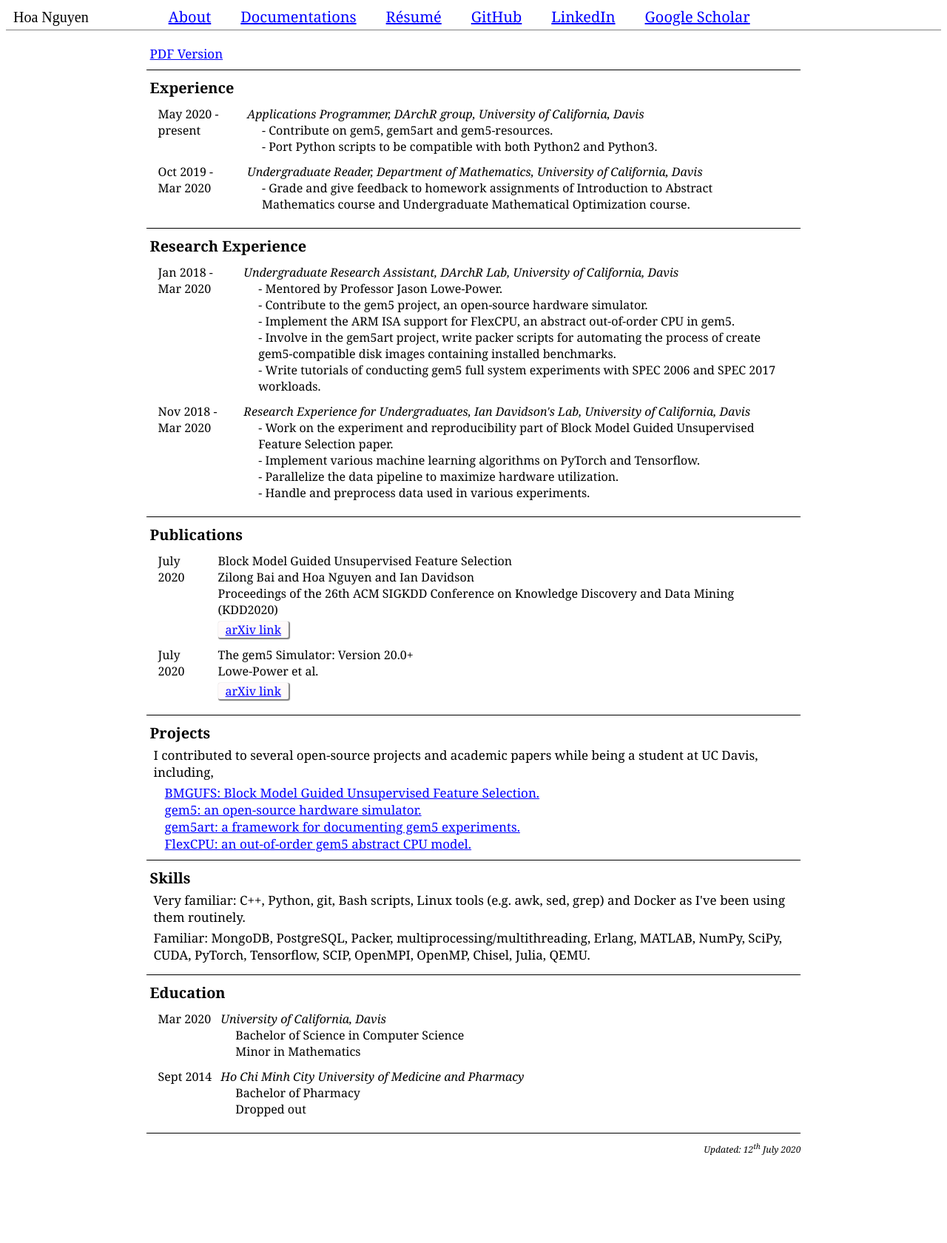
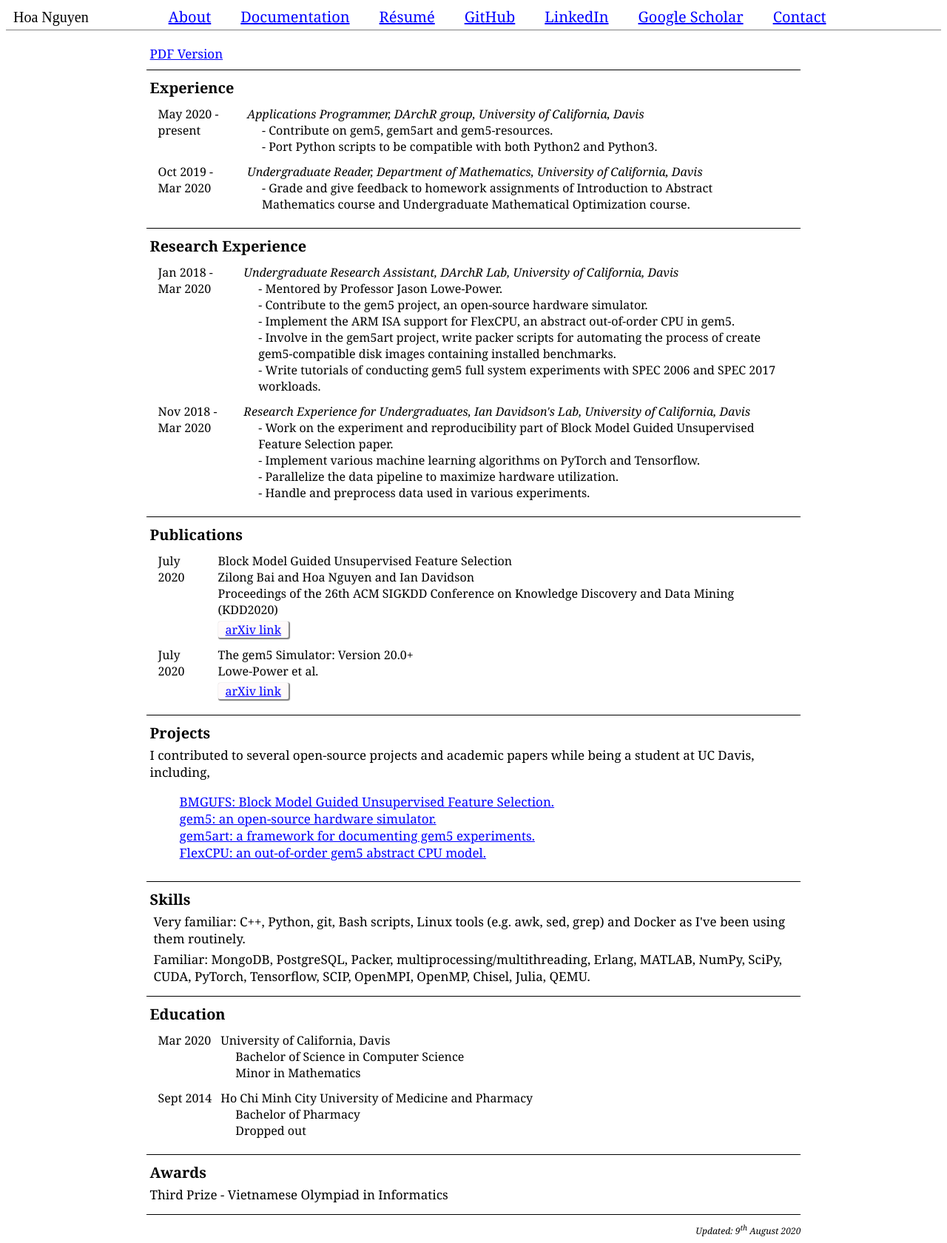
Before and after one commit to gautrang-tt/web, a plain HTML site: page resume.html in a window 1280 px wide. Shown: the whole page at 74% size. Before the commit the page ends 1570 px from the top, so only its background shows below. Drawn offline with Linux system fonts and the light colour scheme.

Commit message:
Update resume.html

```diff
--- a/resume.html
+++ b/resume.html
@@ -1,6 +1,9 @@
 <html>
     <head>
         <link rel="stylesheet" type="text/css" href="style.css">
+        <meta charset="UTF-8">
+        <meta name="description" content="My resume.">
+        <title>Hoa Nguyen - Resume</title>
     </head>
     <body>
         <div id="top">
@@ -9,17 +12,18 @@
             </div>
             <div id="top-navigation-bar">
                 <a class="button" href="index.html">About</a>
-                <a class="button" href="https://github.com/takekoputa/docs">Documentations</a>
-                <a class="button" href="#">Résumé</a>
+                <a class="button" href="https://github.com/takekoputa/docs">Documentation</a>
+                <a class="button" href="resume.html">Résumé</a>
                 <a class="button" href="https://github.com/takekoputa">GitHub</a>
                 <a class="button" href="https://www.linkedin.com/in/hnpl/">LinkedIn</a>
                 <a class="button" href="https://scholar.google.com/citations?user=g6KC_pUAAAAJ">Google Scholar</a>
+                <a class="button" href="contact.html">Contact</a>
             </div>
         </div>
         <div id="content">
             <div id="main-page-content">
                 <div class="section">
-                    <a href="#">PDF Version</a>
+                    <a href="resume.pdf">PDF Version</a>
                 </div>
                 <div id="Experience" class="section">
                     <h3 style="padding:0px; margin: 0px">Experience</h3>
@@ -99,11 +103,11 @@
                 </div>
                 <div id="Projects" class="section">
                     <h3 style="padding:0px; margin: 0px">Projects</h3>
-                    <p style="padding-left: 5px;">
+                    <p>
                     I contributed to several open-source projects and academic papers while being a student at UC Davis, including,
                     </p>
-                    <ul class="list-within-content" style="list-style-type:none; margin:0px">
-                        <li><a href=https://arxiv.org/abs/2007.02376">BMGUFS: Block Model Guided Unsupervised Feature Selection.</a></li>
+                    <ul class="list-within-content" style="list-style-type:none; margin-left: 20px">
+                        <li><a href="https://arxiv.org/abs/2007.02376">BMGUFS: Block Model Guided Unsupervised Feature Selection.</a></li>
                         <li><a href="https://www.gem5.org/">gem5: an open-source hardware simulator.</a></li>
                         <li><a href="https://github.com/darchr/gem5art">gem5art: a framework for documenting gem5 experiments.</a></li>
                         <li><a href="https://github.com/darchr/gem5/tree/flexcpu">FlexCPU: an out-of-order gem5 abstract CPU model.</a></li>
@@ -124,7 +128,7 @@
                         <tr>
                             <td style="vertical-align: top;">Mar 2020</td>
                             <td>
-                                <i>University of California, Davis</i><br/>
+                                University of California, Davis<br/>
                                 <ul class="list-within-content" style="list-style-type:none; margin:0px">
                                     <li>Bachelor of Science in Computer Science</li>
                                     <li>Minor in Mathematics</li>
@@ -134,7 +138,7 @@
                         <tr>
                             <td style="vertical-align: top;">Sept 2014</td>
                             <td>
-                                <i>Ho Chi Minh City University of Medicine and Pharmacy</i><br/>
+                                Ho Chi Minh City University of Medicine and Pharmacy<br/>
                                 <ul class="list-within-content" style="list-style-type:none; margin:0px">
                                     <li>Bachelor of Pharmacy</li>
                                     <li>Dropped out</li>
@@ -143,10 +147,16 @@
                         </tr>
                     </table>
                 </div>
+                <div id="Awards" class="section">
+                    <h3 style="padding:0px; margin: 0px">Awards</h3>
+                    <p style="padding-left: 0px">
+                    Third Prize - Vietnamese Olympiad in Informatics<br/>
+                    </p>
+                </div>
             </div>
         </div>
         <div id="license-bar">
-            <i>Updated: 12<sup>th</sup> July 2020</i>
+            <i>Updated: 9<sup>th</sup> August 2020</i>
         </div>
     </body>
 </html>
```
